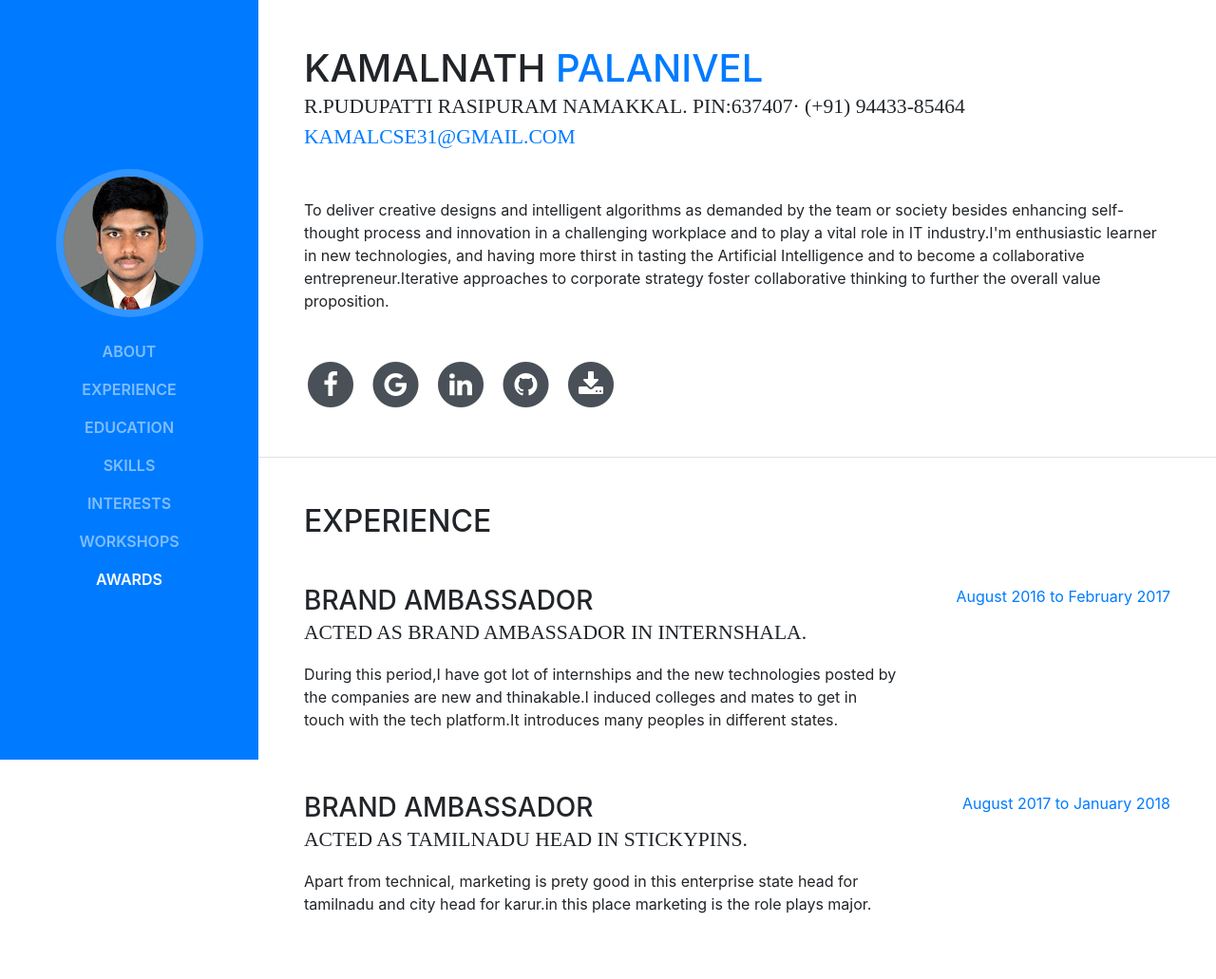
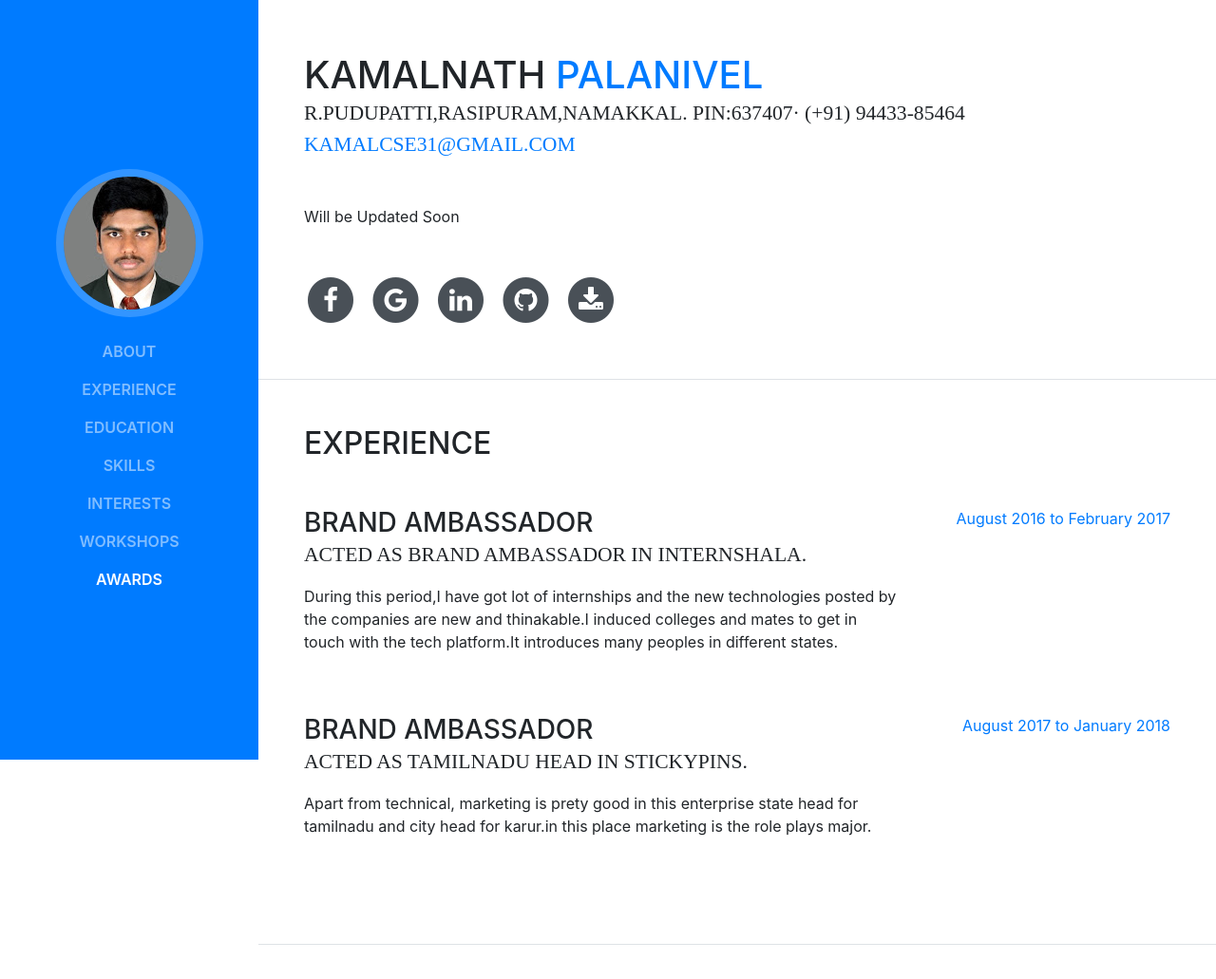
Before and after one commit to kamalmkce-2016/kamalmkce-2016.github.io, a website with bundled scripts: page index.html in a window 1280 px wide. Shown: the top 1031 px of the page at 95% size. Built offline with nearby package versions, Linux system fonts and the light colour scheme; a web font is replaced by a local one.

Commit message:
objective

```diff
--- a/index.html
+++ b/index.html
@@ -71,12 +71,10 @@
           <h1 class="mb-0">Kamalnath
             <span class="text-primary">PALANIVEL</span>
           </h1>
-          <div class="subheading mb-5">R.Pudupatti Rasipuram Namakkal. pin:637407· (+91) 94433-85464
+          <div class="subheading mb-5">R.Pudupatti,Rasipuram,Namakkal. pin:637407· (+91) 94433-85464
             <a href="mailto:name@email.com">kamalcse31@gmail.com</a>
           </div>
-          <p class="mb-5">To deliver creative designs and intelligent algorithms as demanded by the team or society besides enhancing self-thought process and innovation in a challenging workplace and to play a vital role in IT industry.I'm enthusiastic learner in new technologies, and having more thirst in tasting the Artificial Intelligence and to become a collaborative entrepreneur.Iterative approaches to corporate strategy foster collaborative thinking to further the overall value proposition.
-
-     </p>
+          <p class="mb-5">Will be Updated Soon</p>
           <ul class="list-inline list-social-icons mb-0">
             <li class="list-inline-item">
               <a href="https://www.facebook.com/kamalnath.lp" data-toggle="tooltip" title="Facebook!">
```
